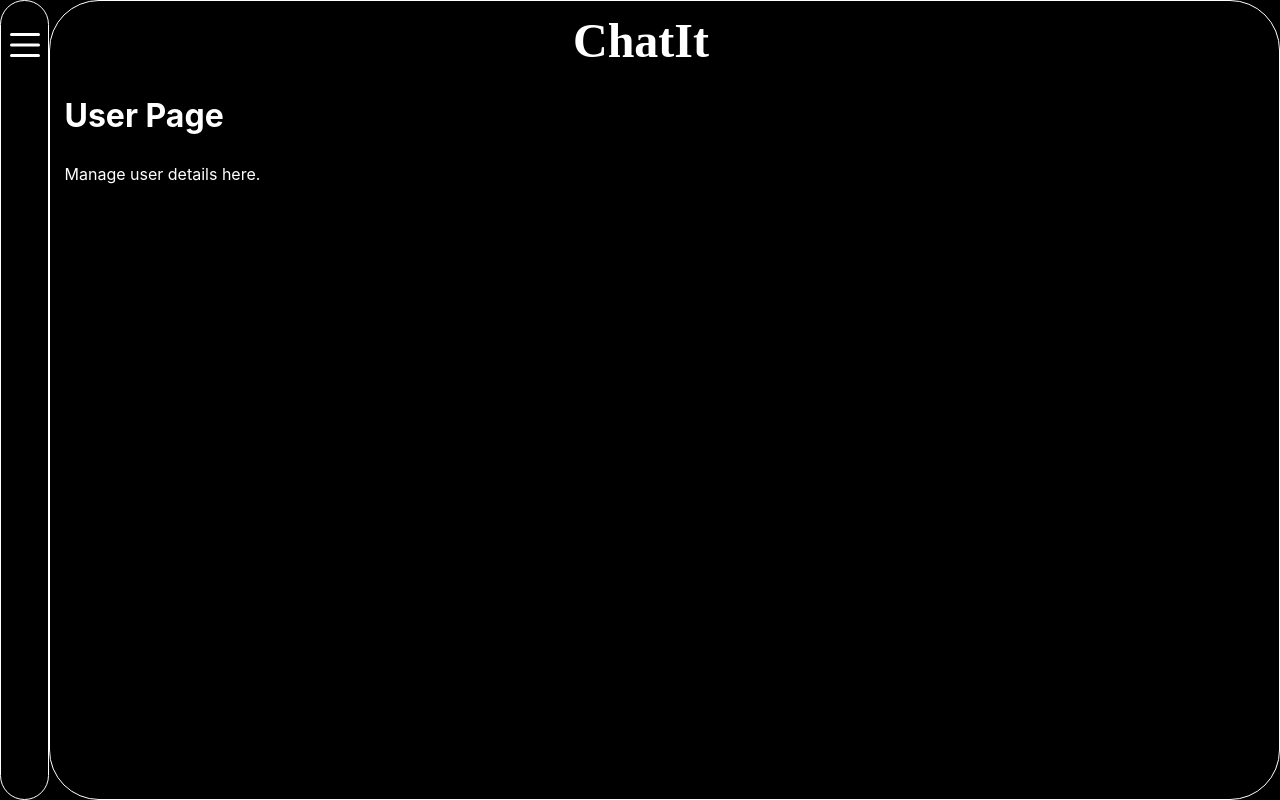
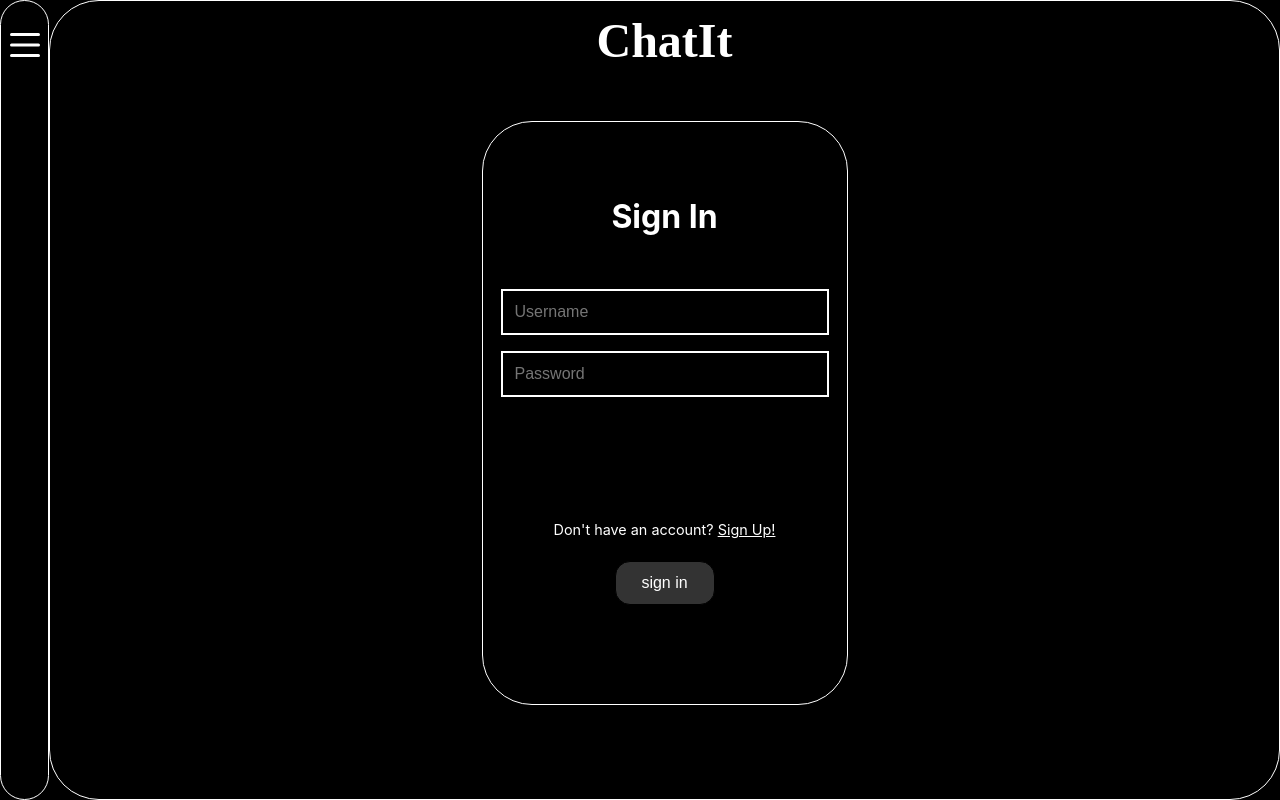
Before and after one commit to igor-eremn/real-time-chat, a React (Vite) app in the folder frontend/: page /user in a window 1280 px wide. Built offline with nearby package versions, Linux system fonts and the light colour scheme.

Commit message:
create flipping card for sing-in/sign-up/account comps(it actually flips)

```diff
--- a/frontend/components/header/Header.css
+++ b/frontend/components/header/Header.css
@@ -17,5 +17,5 @@
     margin: 0;
     font-size: 3rem;
     font-family:'Times New Roman', Times, serif;
-    padding-right: 47px;
+    /*padding-right: 47px;*/
   }
--- /dev/null
+++ b/frontend/components/login/Account.jsx
@@ -0,0 +1,15 @@
+import React from 'react';
+import './Login.css';
+
+const Account = ({ goBack }) => {
+
+    return (
+        <div className="sign-container">
+            <h1>Account</h1>
+            <p>Account component</p>
+            <button className="sign-button" onClick={goBack}>Log Out</button>
+        </div>
+    );
+};
+
+export default Account;
--- /dev/null
+++ b/frontend/components/login/Login.css
@@ -0,0 +1,64 @@
+.sign-container {
+    background-color: #000;
+    color: #fff;
+    padding: 2rem;
+    display: flex;
+    flex-direction: column;
+    align-items: center;
+    width: 300px;
+    margin: 0 auto;
+    padding-top: 50px;
+    height: 500px;
+    border: 1px solid white;
+    border-radius: 50px;
+  }
+
+  .sign-container h1 {
+
+    font-size: 2rem;
+    margin-bottom: 3rem;
+  }
+
+  .input-field {
+    width: 100%;
+    padding: 0.75rem;
+    margin-bottom: 1rem;
+    border: 2px solid #fff;
+    background-color: transparent;
+    color: #fff;
+    font-size: 1rem;
+  }
+
+  .sign-button {
+    position: absolute;
+    bottom: 100px;
+    width: 100px;
+    padding: 0.75rem;
+    background-color: #333;
+    color: #fff;
+    border: none;
+    border-radius: 15px;
+    font-size: 1rem;
+    cursor: pointer;
+    text-transform: lowercase;
+    border: 1px solid black;
+    transition: all 0.3s;
+  }
+
+  .sign-button:hover {
+    background-color: #444;
+    border: 1px solid white;
+  }
+
+  .alternative-action {
+    position: absolute;
+    bottom: 150px;
+    margin-top: 1rem;
+    font-size: 0.9rem;
+  }
+
+  .alternative-action a {
+    color: #fff;
+    text-decoration: underline;
+    cursor: pointer;
+  }
--- /dev/null
+++ b/frontend/components/login/SignIn.jsx
@@ -0,0 +1,27 @@
+import React from 'react';
+import './Login.css';
+
+const SignIn = ({ flipFunc, specialFlipFunc }) => {
+
+    const GoToSignUp = () => {
+        flipFunc();  // Regular flip
+    };
+
+    const GoToAccount = () => {
+        specialFlipFunc();  // Special flip to Account
+    };
+
+    return (
+        <div className="sign-container">
+            <h1>Sign In</h1>
+            <input type="text" placeholder="Username" className="input-field" />
+            <input type="password" placeholder="Password" className="input-field" />
+            <button className="sign-button" onClick={GoToAccount}>Sign In</button>
+            <p className="alternative-action">
+                Don't have an account? <a onClick={GoToSignUp}>Sign Up!</a>
+            </p>
+        </div>
+    );
+};
+
+export default SignIn;
--- /dev/null
+++ b/frontend/components/login/SignUp.jsx
@@ -0,0 +1,28 @@
+import React from 'react';
+import './Login.css';
+
+const SignUp = ({ flipFunc, specialFlipFunc }) => {
+
+    const GoToSignIn = () => {
+        flipFunc();  // Regular flip
+    };
+
+    const GoToAccount = () => {
+        specialFlipFunc();  // Special flip to Account
+    };
+
+    return (
+        <div className="sign-container">
+            <h1>Sign Up</h1>
+            <input type="text" placeholder="Username" className="input-field" />
+            <input type="email" placeholder="Email" className="input-field" />
+            <input type="password" placeholder="Password" className="input-field" />
+            <button className="sign-button" onClick={GoToAccount}>Sign Up</button>
+            <p className="alternative-action">
+                Already have an account? <a onClick={GoToSignIn}>Sign In!</a>
+            </p>
+        </div>
+    );
+};
+
+export default SignUp;
--- a/frontend/package.json
+++ b/frontend/package.json
@@ -11,6 +11,7 @@
   },
   "dependencies": {
     "react": "^18.3.1",
+    "react-card-flip": "^1.2.3",
     "react-dom": "^18.3.1",
     "react-icons": "^5.3.0",
     "react-router-dom": "^6.26.2"
--- a/frontend/pages/UserPage/UserPage.jsx
+++ b/frontend/pages/UserPage/UserPage.jsx
@@ -1,17 +1,71 @@
 import React from 'react';
 import '../basic-styling.css';
+import './UserPageStyle.css';
 import Header from '../../components/header/Header';
+import ReactCardFlip from 'react-card-flip';
+import SignIn from '../../components/login/SignIn';
+import SignUp from '../../components/login/SignUp';
+import Account from '../../components/login/Account';
 
-function UserPage() {
+class UserPage extends React.Component {
+  constructor() {
+    super();
+    this.state = {
+      isFlipped: false,
+      toAccount: false
+    };
+    this.handleClick = this.handleClick.bind(this);
+    this.handleSpecialFlip = this.handleSpecialFlip.bind(this);
+    this.goBackToSignIn = this.goBackToSignIn.bind(this);
+  }
+
+  handleClick() {
+    this.setState({ isFlipped: !this.state.isFlipped });
+  }
+
+  handleSpecialFlip() {
+    this.setState({ toAccount: true });
+  }
+
+  goBackToSignIn() {
+    this.setState({ toAccount: false, isFlipped: false });
+  }
+
+  render() {
     return (
       <div className="page-container">
         <div className="page-content">
           <Header />
-        <h1>User Page</h1>
-        <p>Manage user details here.</p>
+          <div className="user-page-content">
+            <ReactCardFlip
+              isFlipped={this.state.isFlipped || this.state.toAccount}
+              flipDirection="horizontal"
+              flipSpeedBackToFront={1.5}
+              flipSpeedFrontToBack={1.5}
+            >
+              {/* Front Component (SignIn) */}
+              <div className="front-component">
+                <SignIn flipFunc={this.handleClick} specialFlipFunc={this.handleSpecialFlip} />
+              </div>
+
+              {/* Back Component */}
+              {this.state.toAccount ? (
+                // Account component as "back-component-2"
+                <div className="back-component-2">
+                  <Account goBack={this.goBackToSignIn} />
+                </div>
+              ) : (
+                // Regular SignUp component as back
+                <div className="back-component">
+                  <SignUp flipFunc={this.handleClick} specialFlipFunc={this.handleSpecialFlip} />
+                </div>
+              )}
+            </ReactCardFlip>
+          </div>
         </div>
       </div>
     );
   }
+}
 
 export default UserPage;
--- /dev/null
+++ b/frontend/pages/UserPage/UserPageStyle.css
@@ -0,0 +1,10 @@
+.user-page-content{
+    display: flex;
+    flex-direction: column;
+    align-items: center;
+    height: 100%;
+    width: 100%;
+    padding: 0 20px;
+    box-sizing: border-box;
+    padding-top: 50px;
+}
--- a/frontend/pages/basic-styling.css
+++ b/frontend/pages/basic-styling.css
@@ -12,6 +12,7 @@
 
   .page-content {
     width: 100%;
-    max-width: 1200px;
+    height: 80%;
     box-sizing: border-box;
+    padding-inline: 1rem;
   }
```
Also changed, not shown: 1 other file (tests, documents, lock files or other folders). Lines whose indentation alone changed are shown as unchanged.
